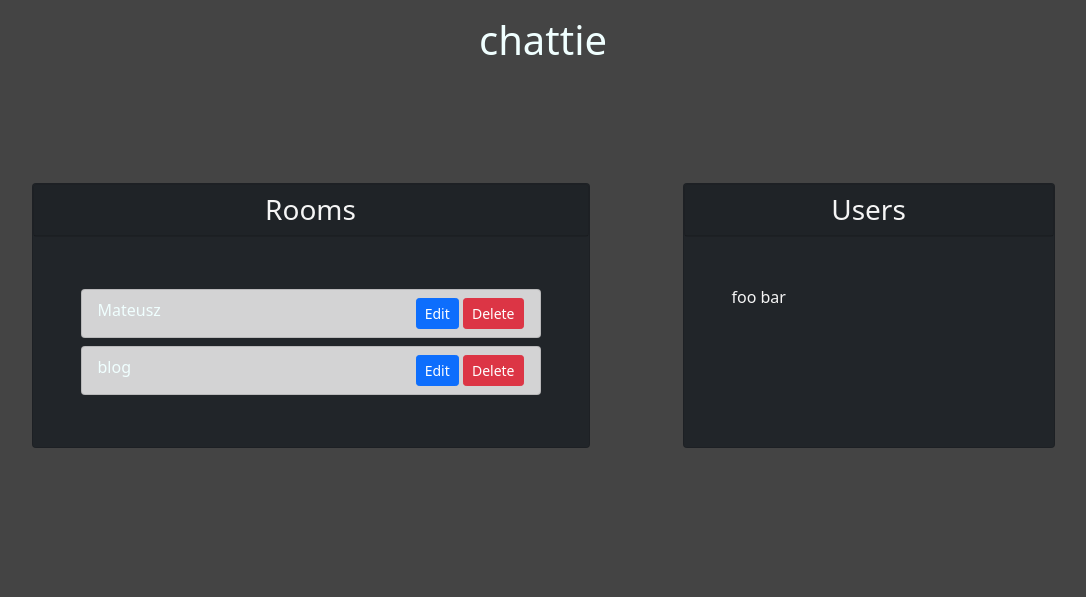
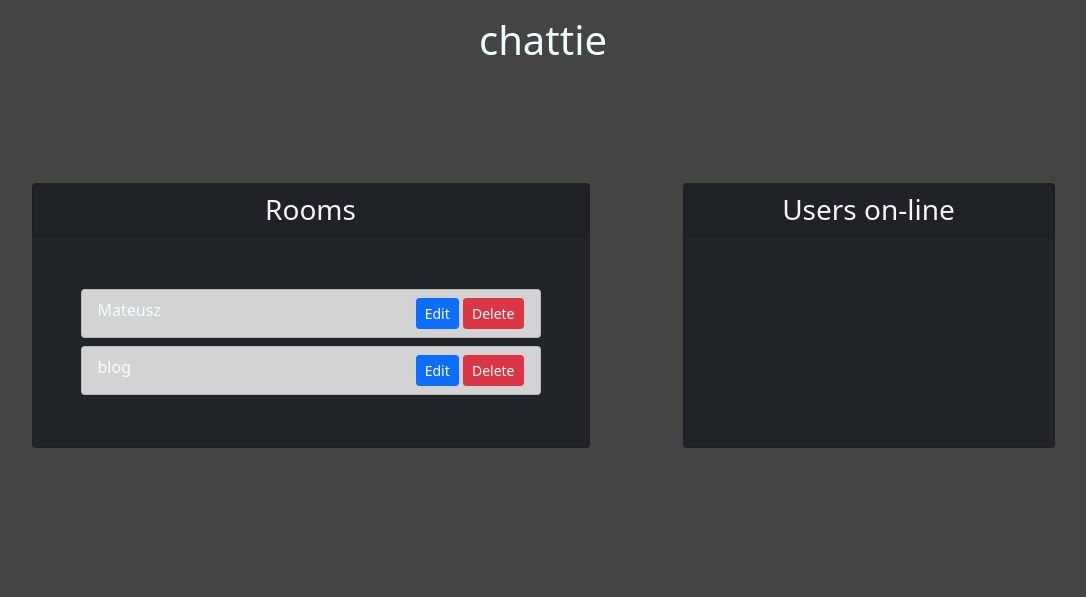
Before and after one commit to MateuszM-M/chattie-app-flask, a Flask app: page / in a window 1280 px wide. Shown: the part 56-653 px from the top of the page, without its empty margins (97-1183 px from the left). Run offline with Flask 2, Linux system fonts and the light colour scheme; a user stored in the database is signed in; data comes from the database, SQL or seed files in the repository; parts of the project's set-up code (start-up, migrations or seed data) failed here and were passed over; some libraries are stand-ins or nearby versions.

Commit message:
Style online users list

```diff
--- a/chattie/routes.py
+++ b/chattie/routes.py
@@ -26,7 +26,7 @@ def login():
     return render_template('login.html', title='login', login_form=login_form)
 
 
-clients = ["foo", "bar"]
+clients = []
 
 @app.route("/")
 def home():
--- a/chattie/templates/home.html
+++ b/chattie/templates/home.html
@@ -26,12 +26,14 @@
 
     <div class="card col-md-4 bg-dark">
         <div class="card text-center bg-dark">
-            <h3 class=" fw-normal card-text card-header">Users</h3>
+            <h3 class=" fw-normal card-text card-header">Users on-line</h3>
         </div>
 
         <div class="p-5" id="users">
         {% for client in clients %}
-            {{ client }}
+            <div class="card bg-dark border-light p-1 m-1">
+                {{ client }}
+            </div>
         {% endfor %}
         </div>
     </div>
--- a/chattie/templates/main.html
+++ b/chattie/templates/main.html
@@ -44,9 +44,14 @@
         console.log("disconnected from sockets")
     });
 
-    socket.on('user', function(data) {
-        console.log(data)
-        users.innerHTML = data
+
+    socket.on('user', function(clients) {
+        div = []
+        clients.forEach(function (item) {
+            div.push(`<div class="card bg-dark border-light p-1 m-1">${item}</div>`)
+            console.log(item)
+        })
+        users.innerHTML = div.join("")
     });
 
     /*
```
